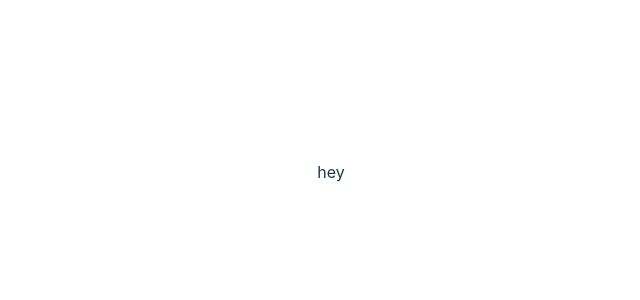
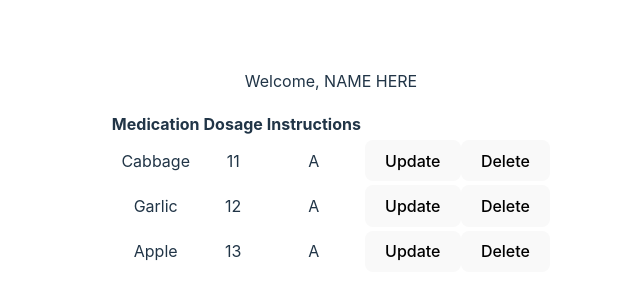
Before and after one commit to chowdhuryraza/DevFest2025, a React (Vite) app in the folder frontend/: page /dashboard in a window 1280 px wide. Shown: the part 228-528 px from the top of the page, without its empty margins (309-949 px from the left). Built offline with nearby package versions, Linux system fonts and the light colour scheme.

Commit message:
list mock prescriptions on dashboard

```diff
--- a/frontend/src/App.tsx
+++ b/frontend/src/App.tsx
@@ -20,7 +20,7 @@ function App() {
     //     email
     // }
     // const url = "http://127.0.0.1:5000/" + (updating ? `update_contact/${existingContact.id}` : "create_contact")
-    const url = "http://127.0.0.1:5000/create_guardian"
+    const url = "http://127.0.0.1:5000/register"
     const options = {
       method: "POST",
       headers: {
--- a/frontend/src/Dashboard.tsx
+++ b/frontend/src/Dashboard.tsx
@@ -1,9 +1,43 @@
 import { useState } from 'react'
 
 function Dashboard() {
+
+    name = "NAME HERE";
+
+    const prescriptions = [
+        { id: 1, medication: 'Cabbage', dosage: '11', instructions: "A" },
+        { id: 2, medication: 'Garlic', dosage: "12", instructions: "A" },
+        { id: 3, medication: 'Apple', dosage: "13", instructions: "A" },
+    ];
+
     return (
         <>
-            hey
+            Welcome, {name}
+            <p></p>
+            <table>
+                <thead>
+                    <tr>
+                        <th>Medication</th>
+                        <th>Dosage</th>
+                        <th>Instructions</th>
+                    </tr>
+                </thead>
+                <tbody>
+
+                    {prescriptions.map((prescription) => (
+                        <tr key={prescription.id}>
+                            <td>{prescription.medication}</td>
+                            <td>{prescription.dosage}</td>
+                            <td>{prescription.instructions}</td>
+                            <td>
+                                <button onClick={() => updateContact(contact)}>Update</button>
+                                <button onClick={() => onDelete(contact.id)}>Delete</button>
+                            </td>
+                        </tr>
+                    ))}
+
+                </tbody>
+            </table>
         </>
     )
 }
--- a/frontend/src/SignUpForm.tsx
+++ b/frontend/src/SignUpForm.tsx
@@ -18,7 +18,7 @@ const SignUpForm = ({ updateCallback }) => {
             phone,
             password
         }
-        const url = "http://127.0.0.1:5000/guardians/create_guardian"
+        const url = "http://127.0.0.1:5000/register"
         const options = {
             method: "POST",
             headers: {
```
